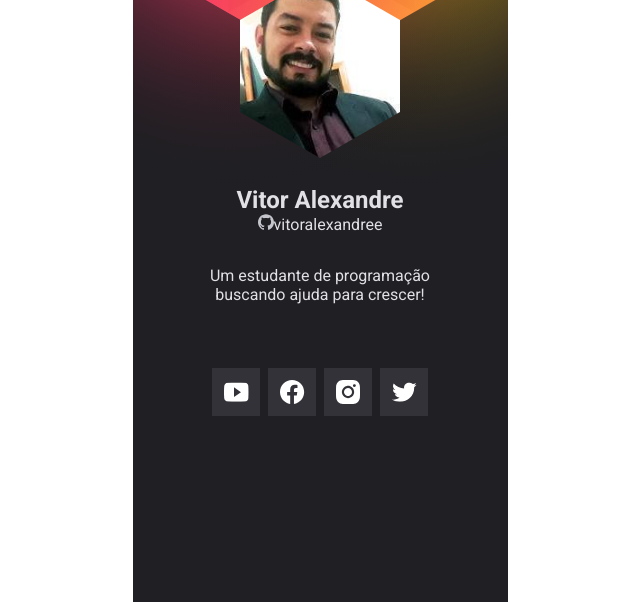
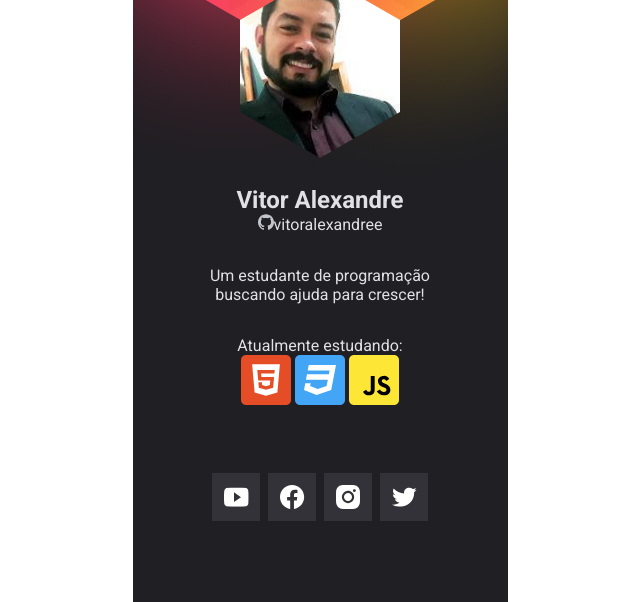
Before and after one commit to vitoralexandree/Cracha-NLW-HEAT, a plain HTML site: page index.html in a window 1280 px wide. Shown: the part 210-812 px from the top of the page, without its empty margins (320-960 px from the left). Drawn offline with Linux system fonts and the light colour scheme; no server answers.

Commit message:
Add files via upload

```diff
--- a/index.html
+++ b/index.html
@@ -28,6 +28,13 @@
                 <img src="images/github.svg" alt="icone github"/>vitoralexandree</a>
 
                 <p id="userBio">Um estudante de programação buscando ajuda para crescer!</p>
+                <div>
+                    <p>Atualmente estudando:</p>
+                    <img src="images/html5.svg" alt="icone html5">
+                    <img src="images/css3.svg" alt="icone css3">
+                    <img src="images/javascript.svg" alt="icone javascript">
+
+                </div>
 
                 <ul id="socialLinks">
                     <li class="youtube">
```
